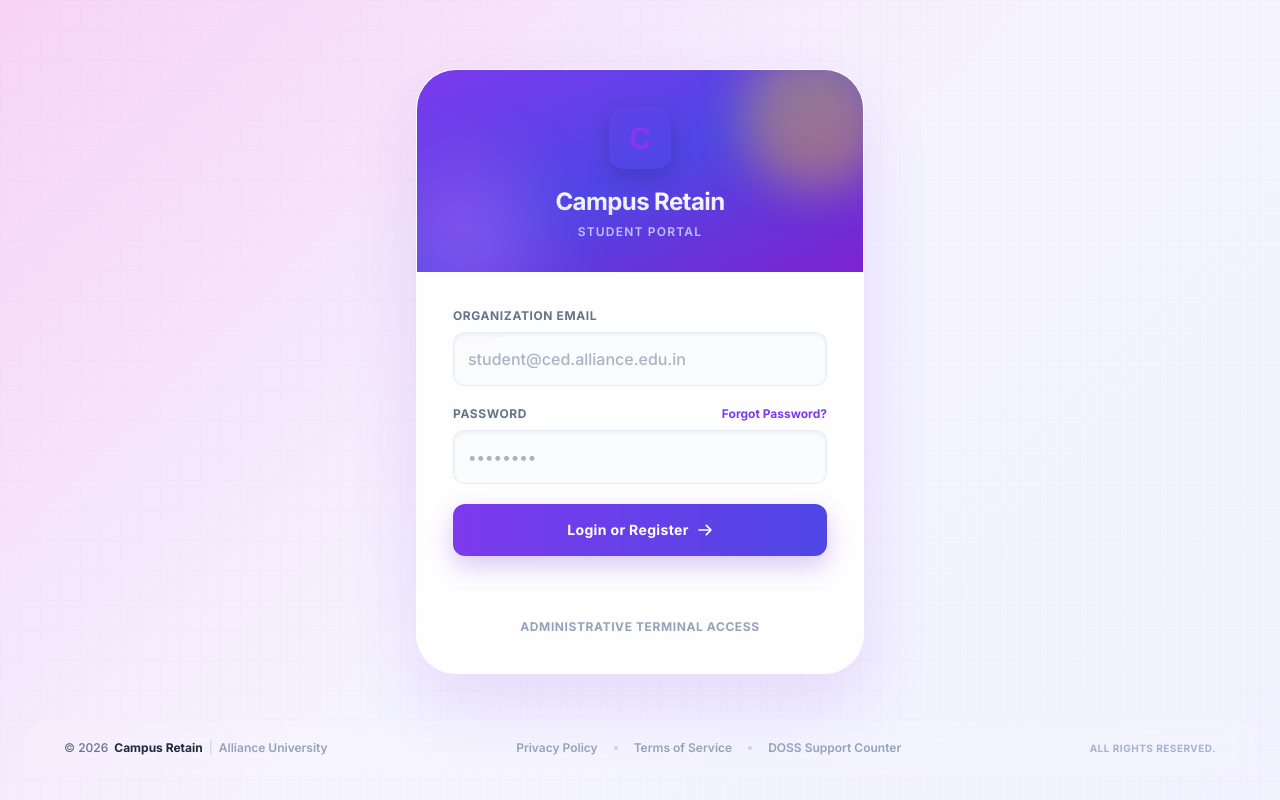
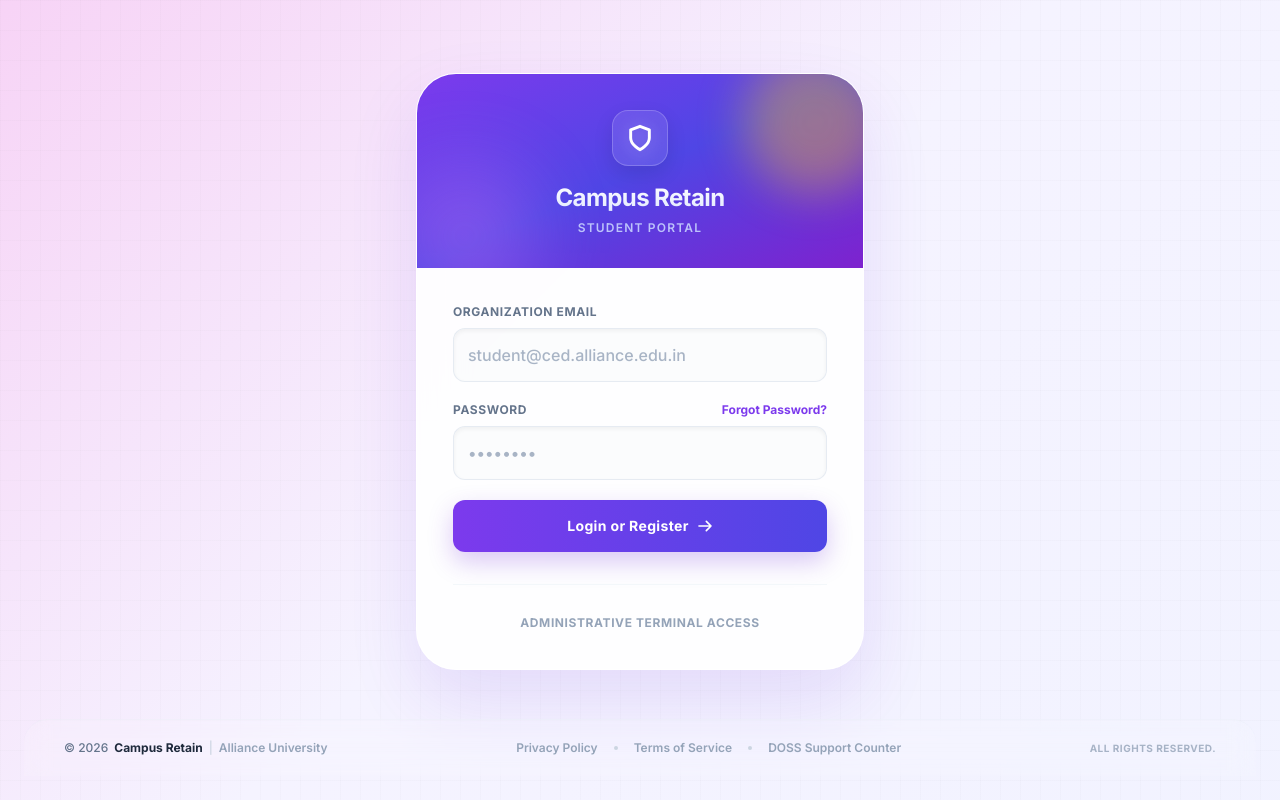
Before and after one commit to vishva3019/CAMPUS_RETAIN_2.0, a Flask app: page /login in a window 1280 px wide. Run offline with Flask 3, Linux system fonts and the light colour scheme; some libraries are stand-ins or nearby versions.

Commit message:
Update login.html

```diff
--- a/templates/login.html
+++ b/templates/login.html
@@ -35,8 +35,11 @@
                 <div class="absolute -top-6 -right-6 w-36 h-36 bg-amber-400 rounded-full opacity-20 blur-xl animate-pulse"></div>
                 <div class="absolute -bottom-10 -left-6 w-36 h-36 bg-fuchsia-400 rounded-full opacity-30 blur-2xl"></div>
 
-                <div class="w-16 h-16 bg-white text-transparent bg-clip-text bg-gradient-to-br from-violet-600 to-purple-600 rounded-2xl flex items-center justify-center font-black text-3xl mx-auto mb-4 shadow-[0_8px_20px_rgba(0,0,0,0.15)] transform transition duration-500 hover:scale-110 hover:rotate-6 cursor-default animate__animated animate__float">
-                    C
+                <!-- Fixed Section: Swapped text placeholder 'C' for the official vector shield emblem -->
+                <div class="w-14 h-14 bg-white/10 backdrop-blur-md border border-white/20 rounded-2xl flex items-center justify-center mx-auto mb-4 shadow-[0_8px_20px_rgba(0,0,0,0.1)] transform transition duration-500 hover:scale-110 hover:rotate-3 cursor-default animate__animated animate__float">
+                    <svg class="w-7 h-7 text-white drop-shadow-[0_2px_8px_rgba(255,255,255,0.3)]" viewBox="0 0 24 24" fill="none" stroke="currentColor" stroke-width="2.5" stroke-linecap="round" stroke-linejoin="round">
+                        <path d="M12 22s8-4 8-10V5l-8-3-8 3v7c0 6 8 10 8 10z"/>
+                    </svg>
                 </div>
                 <h1 id="headerTitle" class="text-2xl font-extrabold tracking-tight relative z-10 bg-gradient-to-b from-white to-indigo-100 text-transparent bg-clip-text">Campus Retain</h1>
                 <p id="headerSubtitle" class="text-indigo-200/90 text-xs font-semibold uppercase tracking-widest mt-1.5 relative z-10">Student Portal</p>
@@ -101,7 +104,6 @@
                 <span class="text-slate-400 font-semibold">Alliance University</span>
             </div>
 
-            <!-- Updated links to call the modal engine instead of hard routing -->
             <div class="flex gap-4 items-center justify-center text-slate-400 font-semibold">
                 <button type="button" onclick="openLegalModal('privacy')" class="hover:text-violet-600 transition focus:outline-none">Privacy Policy</button>
                 <span class="w-1 h-1 bg-slate-300 rounded-full"></span>
@@ -143,7 +145,6 @@
     </div>
 
     <script>
-        // Content Storage Matrix for Modal Injection
         const legalContent = {
             privacy: {
                 title: "Privacy Policy",
@@ -185,7 +186,6 @@
             }
         };
 
-        // Modal Action Scripts
         function openLegalModal(documentKey) {
             const data = legalContent[documentKey];
             if (!data) return;
@@ -201,7 +201,6 @@
             document.getElementById('legalModal').classList.add('hidden');
         }
 
-        // Soft front-end UI mutation script to transition cleanly into recovery mode
         function switchToForgotMode() {
             const form = document.getElementById('authForm');
             const passwordContainer = document.getElementById('passwordFieldContainer');
```
